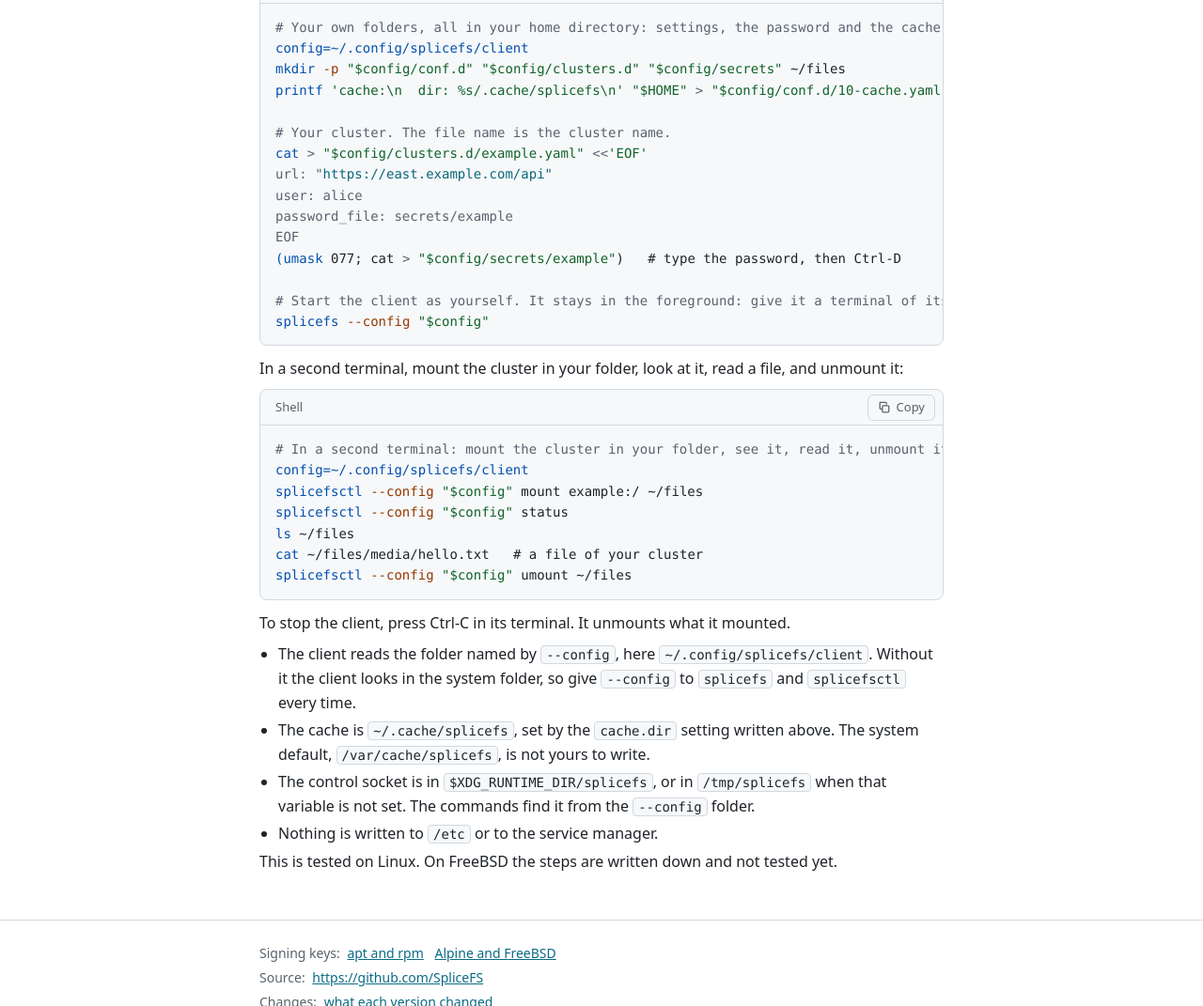
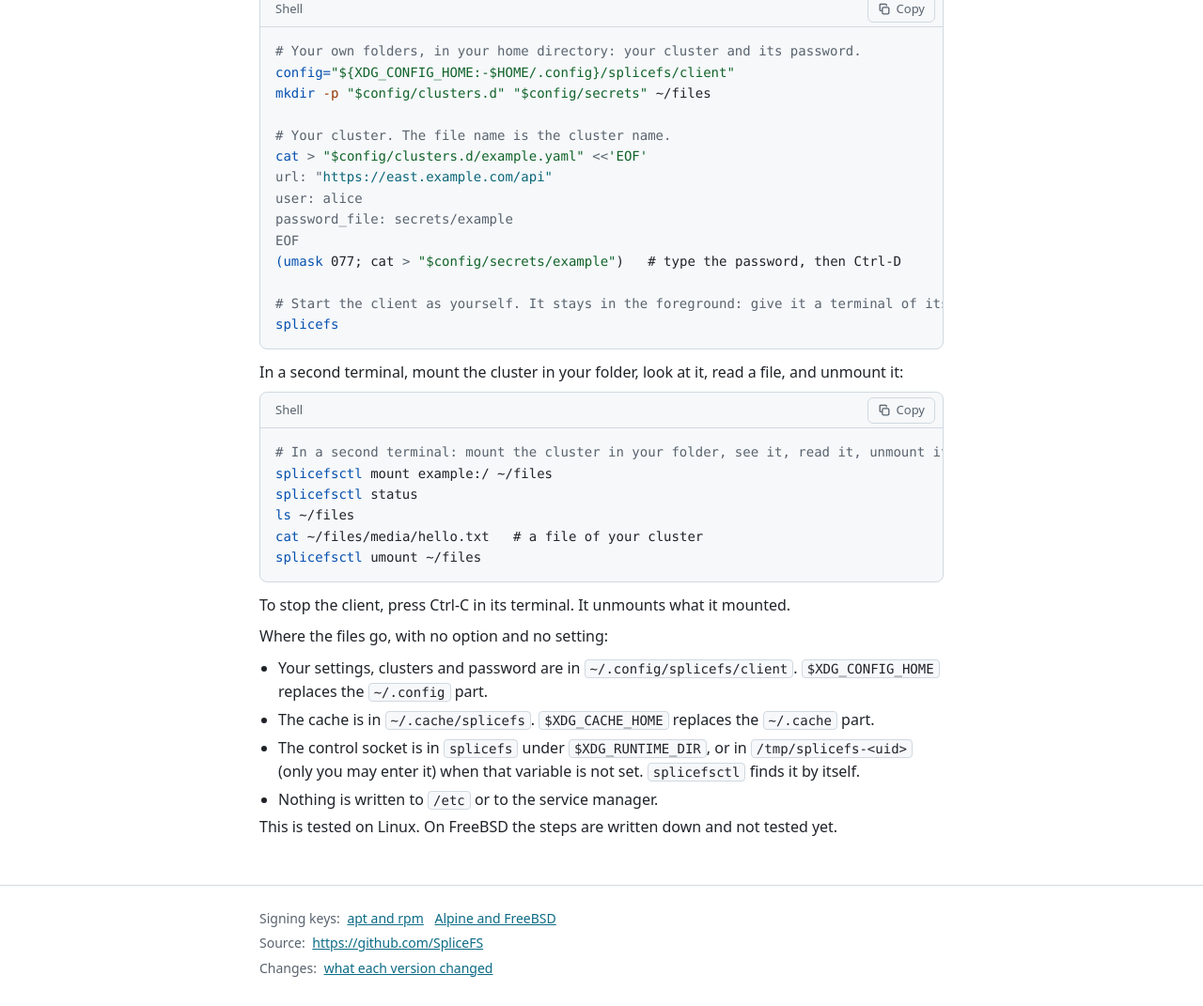
Before and after one commit to SpliceFS/packages, a plain HTML site: page site/index.html in a window 1280 px wide. Shown: the part 6781-7852 px from the top of the page at 94% size. Drawn offline with Linux system fonts and the light colour scheme.

Commit message:
Show the user mode commands with the client's own folders
Client 0.5.36 gives an ordinary user the XDG folders for settings, cache and control socket, so the commands need no --config and no cache.dir. The document says where the files go, and a check keeps the options out of the commands.

```diff
--- a/site/index.html
+++ b/site/index.html
@@ -507,11 +507,10 @@ pkg install splicefs-client    # the client
       <li><code class="inline">printf '[fuse_users=10]\nadd path fuse mode 0660 group operator\n' &gt;&gt; /etc/devfs.rules</code></li>
       <li><code class="inline">sysrc devfs_system_ruleset=fuse_users &amp;&amp; service devfs restart</code></li>
     </ul>
-    <p>Start the client as yourself. This block makes your folders and your cluster, then runs the client in the foreground, so give it a terminal of its own. Change the address and the user to your cluster's; the cluster must exist, as in the quick start of the client:</p>
-    <div class="block"><div class="bar"><span class="label">Shell</span></div><pre><code># Your own folders, all in your home directory: settings, the password and the cache.
-config=~/.config/splicefs/client
-mkdir -p "$config/conf.d" "$config/clusters.d" "$config/secrets" ~/files
-printf 'cache:\n  dir: %s/.cache/splicefs\n' "$HOME" &gt; "$config/conf.d/10-cache.yaml"
+    <p>Start the client as yourself. This block makes your folders and your cluster, then runs the client in the foreground, so give it a terminal of its own. Change the address and the user to your cluster's; the cluster must exist, as in the quick start of the client. This needs client 0.5.36 or newer; an older client wants <code class="inline">--config</code> and a <code class="inline">cache.dir</code> setting.</p>
+    <div class="block"><div class="bar"><span class="label">Shell</span></div><pre><code># Your own folders, in your home directory: your cluster and its password.
+config="${XDG_CONFIG_HOME:-$HOME/.config}/splicefs/client"
+mkdir -p "$config/clusters.d" "$config/secrets" ~/files
 
 # Your cluster. The file name is the cluster name.
 cat &gt; "$config/clusters.d/example.yaml" &lt;&lt;'EOF'
@@ -522,22 +521,22 @@ EOF
 (umask 077; cat &gt; "$config/secrets/example")   # type the password, then Ctrl-D
 
 # Start the client as yourself. It stays in the foreground: give it a terminal of its own.
-splicefs --config "$config"
+splicefs
 </code></pre></div>
     <p>In a second terminal, mount the cluster in your folder, look at it, read a file, and unmount it:</p>
     <div class="block"><div class="bar"><span class="label">Shell</span></div><pre><code># In a second terminal: mount the cluster in your folder, see it, read it, unmount it.
-config=~/.config/splicefs/client
-splicefsctl --config "$config" mount example:/ ~/files
-splicefsctl --config "$config" status
+splicefsctl mount example:/ ~/files
+splicefsctl status
 ls ~/files
 cat ~/files/media/hello.txt   # a file of your cluster
-splicefsctl --config "$config" umount ~/files
+splicefsctl umount ~/files
 </code></pre></div>
     <p>To stop the client, press Ctrl-C in its terminal. It unmounts what it mounted.</p>
+    <p>Where the files go, with no option and no setting:</p>
     <ul>
-      <li>The client reads the folder named by <code class="inline">--config</code>, here <code class="inline">~/.config/splicefs/client</code>. Without it the client looks in the system folder, so give <code class="inline">--config</code> to <code class="inline">splicefs</code> and <code class="inline">splicefsctl</code> every time.</li>
-      <li>The cache is <code class="inline">~/.cache/splicefs</code>, set by the <code class="inline">cache.dir</code> setting written above. The system default, <code class="inline">/var/cache/splicefs</code>, is not yours to write.</li>
-      <li>The control socket is in <code class="inline">$XDG_RUNTIME_DIR/splicefs</code>, or in <code class="inline">/tmp/splicefs</code> when that variable is not set. The commands find it from the <code class="inline">--config</code> folder.</li>
+      <li>Your settings, clusters and password are in <code class="inline">~/.config/splicefs/client</code>. <code class="inline">$XDG_CONFIG_HOME</code> replaces the <code class="inline">~/.config</code> part.</li>
+      <li>The cache is in <code class="inline">~/.cache/splicefs</code>. <code class="inline">$XDG_CACHE_HOME</code> replaces the <code class="inline">~/.cache</code> part.</li>
+      <li>The control socket is in <code class="inline">splicefs</code> under <code class="inline">$XDG_RUNTIME_DIR</code>, or in <code class="inline">/tmp/splicefs-&lt;uid&gt;</code> (only you may enter it) when that variable is not set. <code class="inline">splicefsctl</code> finds it by itself.</li>
       <li>Nothing is written to <code class="inline">/etc</code> or to the service manager.</li>
     </ul>
     <p>This is tested on Linux. On FreeBSD the steps are written down and not tested yet.</p>
```
Also changed, not shown: 4 other files.
